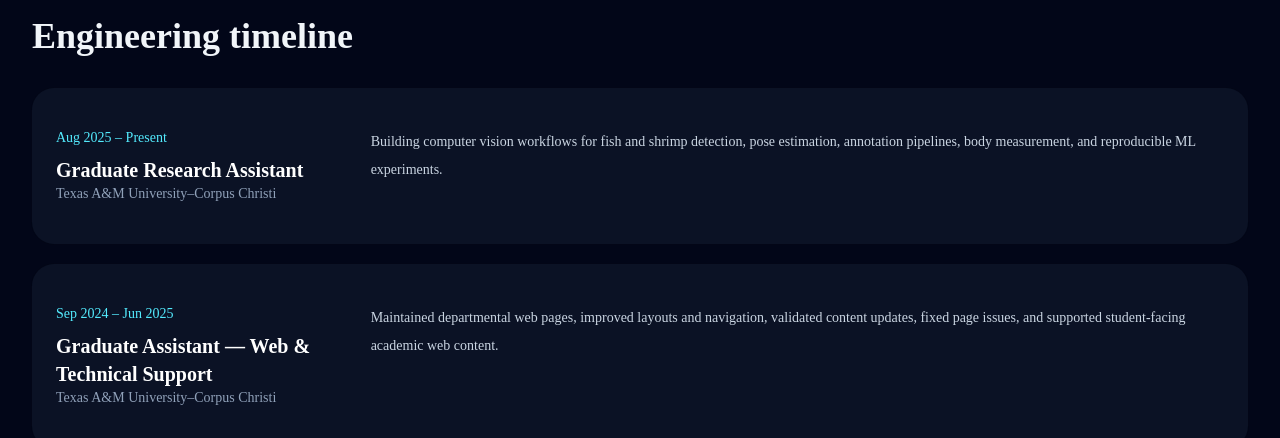
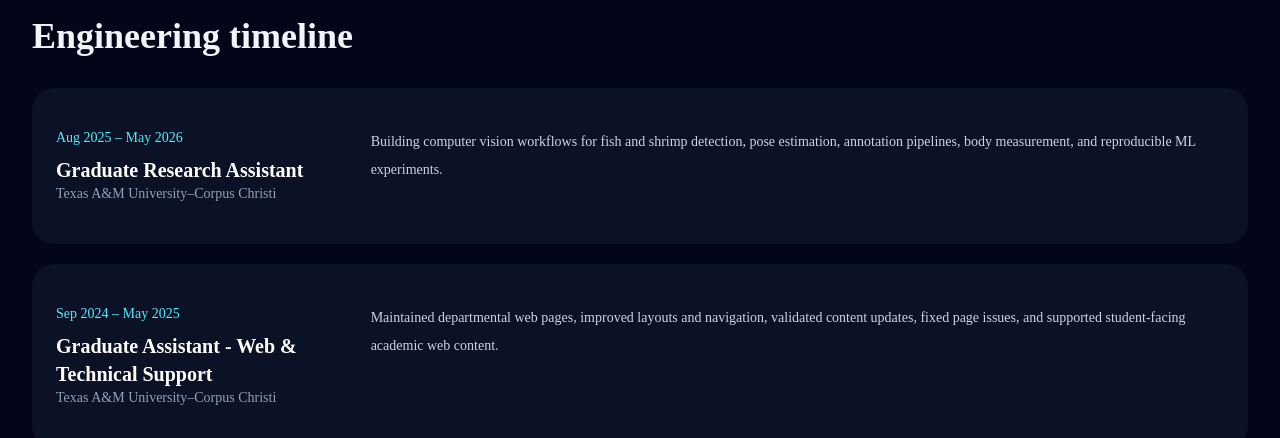
Before and after one commit to Abhinay20003/Portfolio, a Next.js app: page / in a window 1280 px wide. Shown: the part 2924-3362 px from the top of the page. Built offline with nearby package versions, Linux system fonts and the light colour scheme.

Commit message:
made changes to Exp

```diff
--- a/app/page.tsx
+++ b/app/page.tsx
@@ -124,6 +124,7 @@ const projects = [
     title: "Emotive Chatbot",
     category: "NLP Application",
     icon: <Code2 className="h-5 w-5" />,
+    repo: "https://github.com/Abhinay20003/Sentiment_aware_chatbot",
     stack: "Python · Flask · React · NLP · Sentiment140 · scikit-learn",
     description:
       "Emotion-aware chatbot that classifies user sentiment patterns and returns response flows through a Flask API and React interface.",
@@ -140,14 +141,14 @@ const experience = [
   {
     role: "Graduate Research Assistant",
     org: "Texas A&M University–Corpus Christi",
-    date: "Aug 2025 – Present",
+    date: "Aug 2025 – May 2026",
     summary:
       "Building computer vision workflows for fish and shrimp detection, pose estimation, annotation pipelines, body measurement, and reproducible ML experiments.",
   },
   {
-    role: "Graduate Assistant — Web & Technical Support",
+    role: "Graduate Assistant -  Web & Technical Support",
     org: "Texas A&M University–Corpus Christi",
-    date: "Sep 2024 – Jun 2025",
+    date: "Sep 2024 – May 2025",
     summary:
       "Maintained departmental web pages, improved layouts and navigation, validated content updates, fixed page issues, and supported student-facing academic web content.",
   },
@@ -701,7 +702,7 @@ export default function Portfolio() {
     </div>
 
     <p className="mt-6 text-sm text-slate-500">
-      Based in Corpus Christi, Texas · Available for full-stack, backend,
+    Available for full-stack, backend,
       software engineering, and AI application opportunities.
     </p>
   </div>
```
